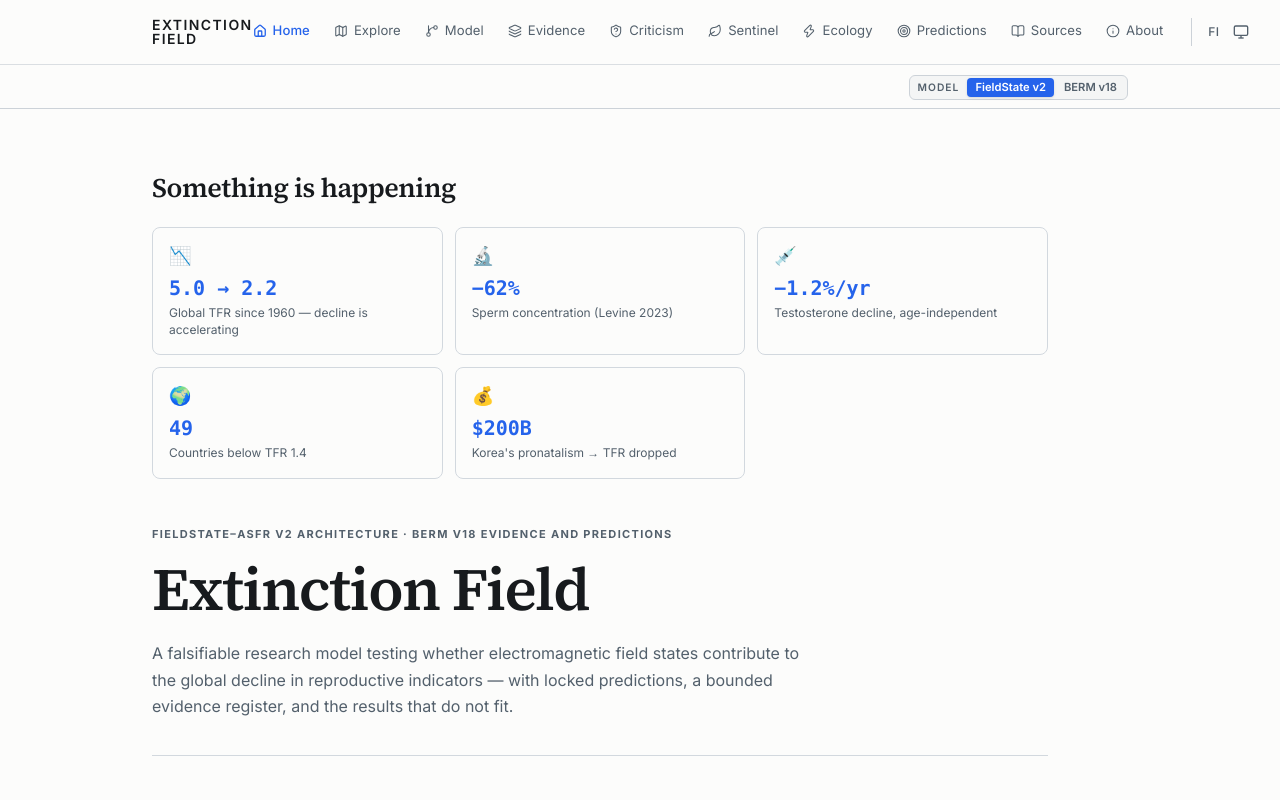
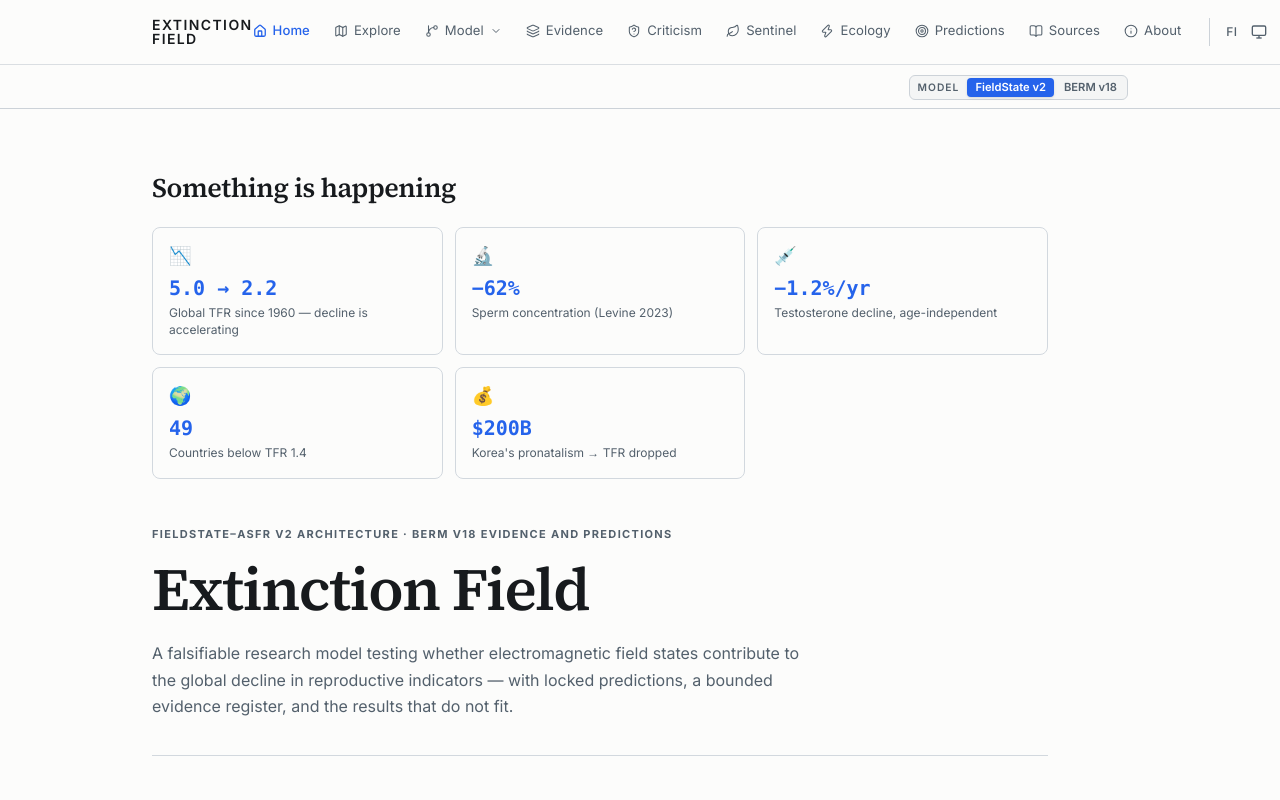
Before and after one commit to joetuotto/extinctionfield, a Next.js app in the folder website/: page /en in a window 1280 px wide. Shown: the top 800 px of the page. Built offline with nearby package versions, Linux system fonts and the light colour scheme; no server answers.

Commit message:
site: add navigation dropdown for Model sub-pages
Malli/Model nav item now opens a dropdown with three sub-routes:
Yleiskatsaus/Overview, FieldState, Matematiikka/Mathematics.
Mobile menu flattens children into the list with indentation.

Co-Authored-By: Claude Opus 4.6 <noreply@anthropic.com>

```diff
--- a/website/app/[locale]/navigation.tsx
+++ b/website/app/[locale]/navigation.tsx
@@ -2,12 +2,95 @@
 
 import Link from "next/link";
 import { usePathname } from "next/navigation";
-import { useState } from "react";
+import { useState, useRef, useEffect } from "react";
+import { ChevronDown } from "lucide-react";
 import { ThemeToggle } from "@/components/ThemeToggle";
 import { LanguageSwitcher } from "@/components/LanguageSwitcher";
 import { ModelVersionSwitcher } from "@/components/ModelVersionSwitcher";
-import { activeModelVersion, modelVersionHref } from "@/lib/modelVersions";
-import { getNavRoutes } from "@/lib/navigation";
+import { activeModelVersion, modelVersionHref, type ModelVersionId } from "@/lib/modelVersions";
+import { getNavRoutes, type ResolvedNavRoute } from "@/lib/navigation";
+
+function NavDropdown({
+  link,
+  locale,
+  modelVersion,
+  pathname,
+}: {
+  link: ResolvedNavRoute;
+  locale: string;
+  modelVersion: ModelVersionId;
+  pathname: string;
+}) {
+  const [open, setOpen] = useState(false);
+  const ref = useRef<HTMLLIElement>(null);
+
+  useEffect(() => {
+    function handleClick(e: MouseEvent) {
+      if (ref.current && !ref.current.contains(e.target as Node)) setOpen(false);
+    }
+    document.addEventListener("mousedown", handleClick);
+    return () => document.removeEventListener("mousedown", handleClick);
+  }, []);
+
+  const isGroupActive = pathname.startsWith(
+    modelVersionHref(locale, `/${locale}${link.href}`, modelVersion),
+  );
+  const Icon = link.icon;
+
+  return (
+    <li ref={ref} className="relative">
+      <button
+        onClick={() => setOpen(!open)}
+        className={`inline-flex items-center gap-1.5 text-[0.82rem] tracking-[0.005em] transition-colors ${
+          isGroupActive
+            ? "text-accent font-medium"
+            : "text-foreground-muted hover:text-foreground"
+        }`}
+      >
+        <Icon size={14} strokeWidth={isGroupActive ? 2.2 : 1.8} aria-hidden="true" />
+        {link.label}
+        <ChevronDown
+          size={12}
+          className={`transition-transform ${open ? "rotate-180" : ""}`}
+          aria-hidden="true"
+        />
+      </button>
+
+      {open && (
+        <ul className="absolute left-0 top-full mt-2 min-w-[200px] rounded-lg border border-card-border bg-background py-1.5 shadow-lg">
+          {link.children!.map((child) => {
+            const childHref = modelVersionHref(
+              locale,
+              `/${locale}${child.href}`,
+              modelVersion,
+            );
+            const isChildActive =
+              child.href === link.href
+                ? pathname === childHref || pathname === `${childHref}/`
+                : pathname === childHref || pathname.startsWith(`${childHref}/`);
+            const ChildIcon = child.icon;
+            return (
+              <li key={child.href}>
+                <Link
+                  href={childHref}
+                  onClick={() => setOpen(false)}
+                  className={`flex items-center gap-2 px-3.5 py-2 text-[0.82rem] transition-colors ${
+                    isChildActive
+                      ? "text-accent font-medium"
+                      : "text-foreground-muted hover:text-foreground hover:bg-card-bg"
+                  }`}
+                >
+                  <ChildIcon size={14} strokeWidth={isChildActive ? 2.2 : 1.8} aria-hidden="true" />
+                  {child.label}
+                </Link>
+              </li>
+            );
+          })}
+        </ul>
+      )}
+    </li>
+  );
+}
 
 export function Navigation({ locale }: { locale: string }) {
   const pathname = usePathname();
@@ -28,6 +111,17 @@ export function Navigation({ locale }: { locale: string }) {
         <div className="hidden xl:flex items-center gap-5">
           <ul className="flex items-center gap-6">
             {links.map((link) => {
+              if (link.children) {
+                return (
+                  <NavDropdown
+                    key={link.href}
+                    link={link}
+                    locale={locale}
+                    modelVersion={modelVersion}
+                    pathname={pathname}
+                  />
+                );
+              }
               const fullHref = modelVersionHref(
                 locale,
                 `/${locale}${link.href}`,
@@ -104,6 +198,38 @@ export function Navigation({ locale }: { locale: string }) {
         <div className="xl:hidden border-t border-border bg-background">
           <ul className="px-6 py-4 space-y-3">
             {links.map((link) => {
+              if (link.children) {
+                return link.children.map((child) => {
+                  const childHref = modelVersionHref(
+                    locale,
+                    `/${locale}${child.href}`,
+                    modelVersion,
+                  );
+                  const isChildActive =
+                    child.href === link.href
+                      ? pathname === childHref || pathname === `${childHref}/`
+                      : pathname === childHref || pathname.startsWith(`${childHref}/`);
+                  const ChildIcon = child.icon;
+                  return (
+                    <li key={child.href}>
+                      <Link
+                        href={childHref}
+                        onClick={() => setMenuOpen(false)}
+                        className={`flex items-center gap-2.5 text-sm transition-colors ${
+                          child.href !== link.href ? "pl-5" : ""
+                        } ${
+                          isChildActive
+                            ? "text-accent font-medium"
+                            : "text-foreground-muted hover:text-foreground"
+                        }`}
+                      >
+                        <ChildIcon size={16} strokeWidth={isChildActive ? 2.2 : 1.8} aria-hidden="true" />
+                        {child.label}
+                      </Link>
+                    </li>
+                  );
+                });
+              }
               const fullHref = modelVersionHref(
                 locale,
                 `/${locale}${link.href}`,
--- a/website/lib/navigation.ts
+++ b/website/lib/navigation.ts
@@ -12,6 +12,8 @@ import {
   Zap,
   ShieldQuestion,
   BookOpen,
+  Radio,
+  Sigma,
 } from "lucide-react";
 import type { LucideIcon } from "lucide-react";
 
@@ -20,12 +22,23 @@ export interface NavRoute {
   labelEn: string;
   labelFi: string;
   icon: LucideIcon;
+  children?: NavRoute[];
 }
 
 export const NAV_ROUTES: NavRoute[] = [
   { href: "", labelEn: "Home", labelFi: "Etusivu", icon: House },
   { href: "/explore", labelEn: "Explore", labelFi: "Tutkija", icon: Map },
-  { href: "/model", labelEn: "Model", labelFi: "Malli", icon: GitBranch },
+  {
+    href: "/model",
+    labelEn: "Model",
+    labelFi: "Malli",
+    icon: GitBranch,
+    children: [
+      { href: "/model", labelEn: "Overview", labelFi: "Yleiskatsaus", icon: GitBranch },
+      { href: "/model/fieldstate", labelEn: "FieldState", labelFi: "FieldState", icon: Radio },
+      { href: "/model/math", labelEn: "Mathematics", labelFi: "Matematiikka", icon: Sigma },
+    ],
+  },
   { href: "/evidence", labelEn: "Evidence", labelFi: "Näyttö", icon: Layers },
   { href: "/objections", labelEn: "Criticism", labelFi: "Kritiikki", icon: ShieldQuestion },
   { href: "/sentinel", labelEn: "Sentinel", labelFi: "Lajit", icon: Leaf },
@@ -35,11 +48,23 @@ export const NAV_ROUTES: NavRoute[] = [
   { href: "/about", labelEn: "About", labelFi: "Tietoa", icon: Info },
 ];
 
-export function getNavRoutes(locale: string) {
+export interface ResolvedNavRoute {
+  href: string;
+  label: string;
+  icon: LucideIcon;
+  children?: ResolvedNavRoute[];
+}
+
+export function getNavRoutes(locale: string): ResolvedNavRoute[] {
   return NAV_ROUTES.map((route) => ({
     href: route.href,
     label: locale === "fi" ? route.labelFi : route.labelEn,
     icon: route.icon,
+    children: route.children?.map((child) => ({
+      href: child.href,
+      label: locale === "fi" ? child.labelFi : child.labelEn,
+      icon: child.icon,
+    })),
   }));
 }
 
```
